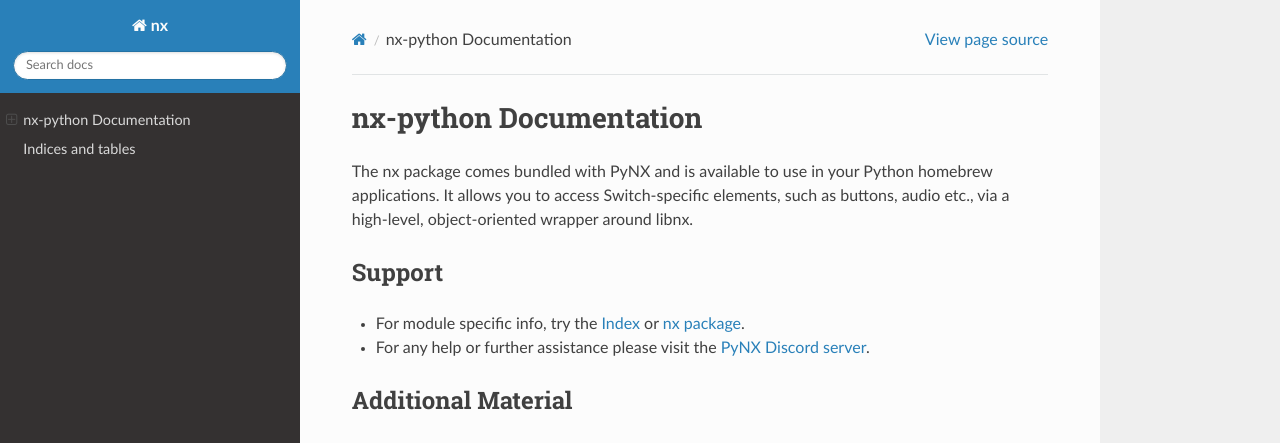
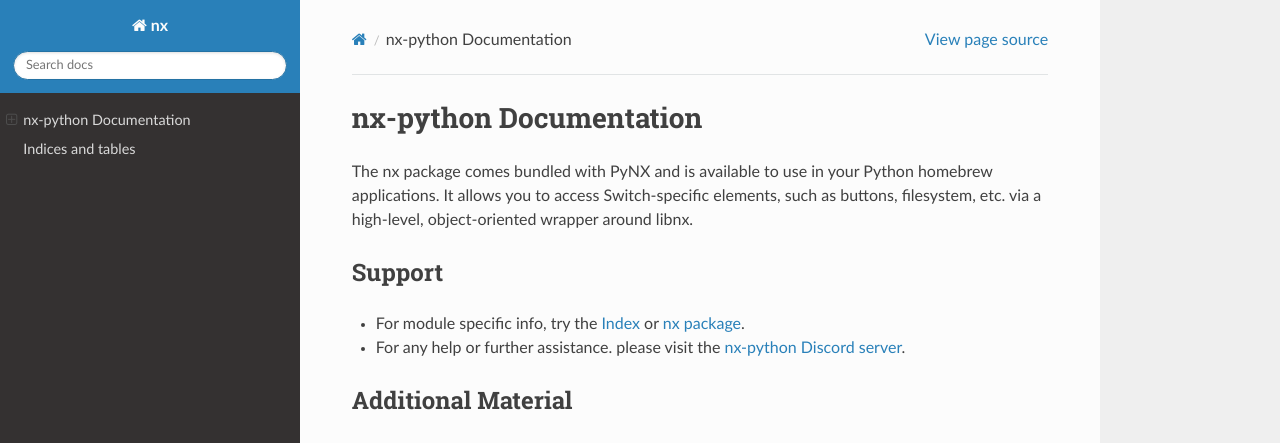
Before and after one commit to nx-python/nx, a Sphinx documentation site: the page built from docs/index.rst, in a window 1280 px wide. Shown: the top 443 px of the page. Built offline with Sphinx 7.4.7 and the Read the Docs theme 2.0.0, drawn with Linux system fonts in a browser that asks for light colours; part of the change alters nothing that is shown.

Commit message:
Correct a few things in docs index

```diff
--- a/docs/index.rst
+++ b/docs/index.rst
@@ -1,23 +1,22 @@
-.. nx documentation master file, created by
-   sphinx-quickstart on Sun May 13 11:42:47 2018.
-   You can adapt this file completely to your liking, but it should at least
-   contain the root `toctree` directive.
-
 nx-python Documentation
 ==============================
-The nx package comes bundled with PyNX and is available to use in your Python homebrew applications. It allows you to access Switch-specific elements, such as buttons, audio etc., via a high-level, object-oriented wrapper around libnx.
+The nx package comes bundled with PyNX and is available to use in your Python
+homebrew applications. It allows you to access Switch-specific elements,
+such as buttons, filesystem, etc. via a high-level, object-oriented
+wrapper around libnx.
 
 Support
 ----------------------
 
 * For module specific info, try the :ref:`genindex` or :doc:`nx`.
-* For any help or further assistance please visit the `PyNX Discord server`_.
+* For any help or further assistance. please visit the
+  `nx-python Discord server`_.
 
 Additional Material
 ----------------------
 * `libnx documentation <https://switchbrew.github.io/libnx/index.html>`_
 
-.. _PyNX Discord server: https://discord.gg/HDp5H4
+.. _nx-python Discord server: https://discord.gg/5Ga2Whf
 
 .. toctree::
    :maxdepth: 2
```
